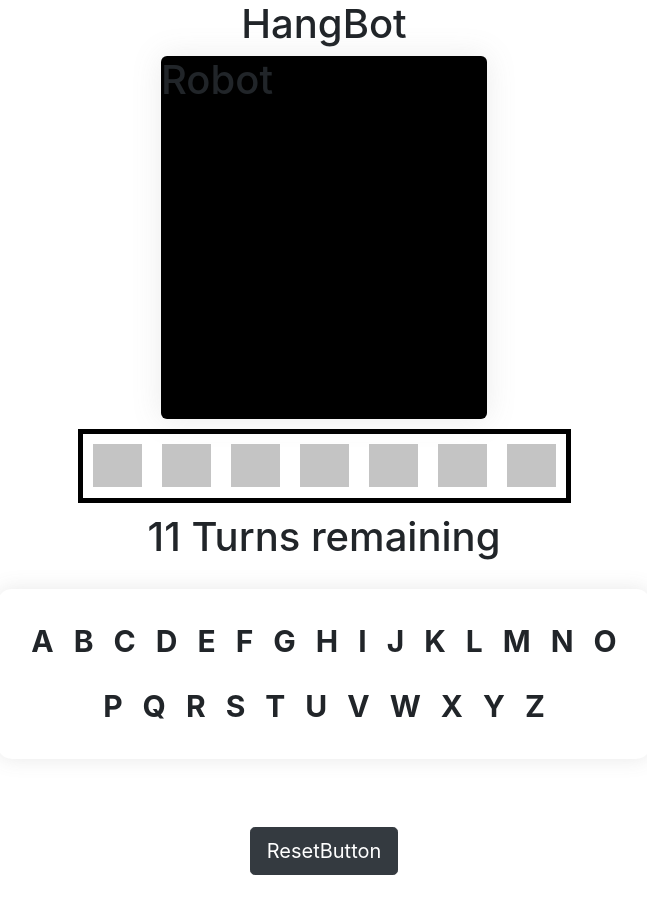
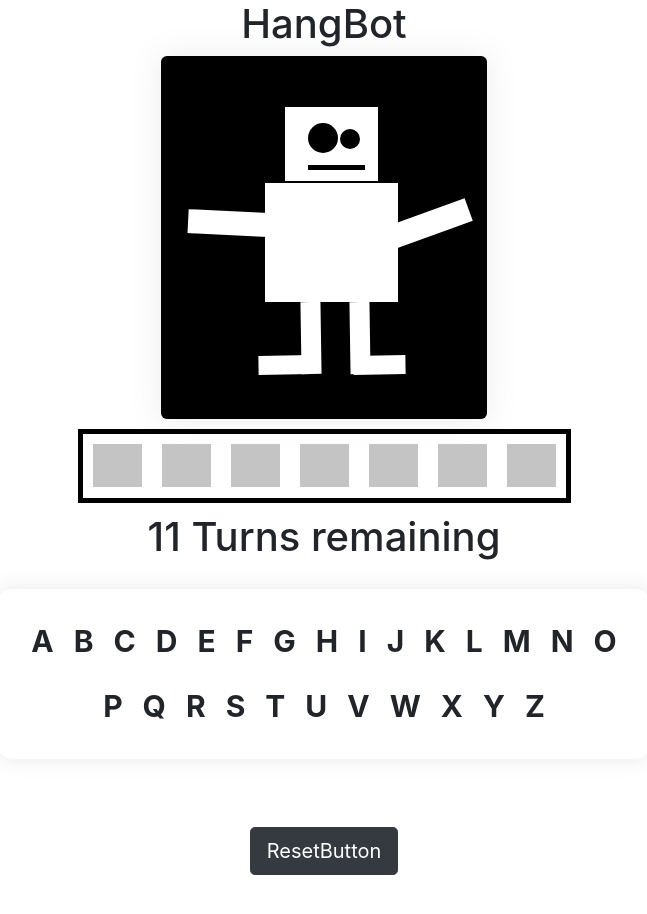
Before and after one commit to dustatron/hangbot, a React (Create React App) app: page / in a window 1280 px wide. Shown: the top 914 px of the page, without its empty margins (316-963 px from the left). Built offline with nearby package versions, Linux system fonts and the light colour scheme.

Commit message:
add robot art work with css.

```diff
--- a/src/components/App.js
+++ b/src/components/App.js
@@ -15,12 +15,13 @@ class App extends React.Component {
     super(props);
   }
 
+  handleLetterClick = (letter) => {
+    const { dispatch } = this.props;
+    const action = { type: a.ADD_LETTER, letter: letter };
+    dispatch(action);
+  };
+
   render() {
-    const handleLetterClick = (letter) => {
-      const { dispatch } = this.props;
-      const action = { type: a.ADD_LETTER, letter: letter };
-      dispatch(action);
-    };
     return (
       <React.Fragment>
         <Container>
@@ -48,7 +49,7 @@ class App extends React.Component {
 
           <Row>
             <Col>
-              <LetterChoices onLetterClick={handleLetterClick} />
+              <LetterChoices onLetterClick={this.handleLetterClick} />
             </Col>
           </Row>
           <Row>
--- a/src/components/Robot.js
+++ b/src/components/Robot.js
@@ -3,6 +3,7 @@ import PropTypes from "prop-types";
 
 const Robot = (props) => {
   const botStyle = {
+    position: "relative",
     margin: "auto",
     width: "326px",
     height: "363px",
@@ -10,9 +11,124 @@ const Robot = (props) => {
     boxShadow: "0px 0px 30px rgba(121, 120, 120, 0.15)",
     borderRadius: "6px"
   };
+
+  const body = {
+    position: "absolute",
+    width: "133px",
+    height: "119px",
+    left: "32%",
+    top: "35%",
+    background: "#FFFFFF"
+  };
+  const leftArm = {
+    position: "absolute",
+    width: "24.16px",
+    height: "80.07px",
+    left: "79%",
+    top: "35%",
+    background: "#FFFFFF",
+    transform: "rotate(-109.89deg)"
+  };
+  const leftLeg = {
+    position: "absolute",
+    width: "72px",
+    height: "20px",
+    left: "35%",
+    top: "75%",
+    background: "#FFFFFF",
+    transform: "rotate(-90.89deg)"
+  };
+  const leftFoot = {
+    position: "absolute",
+    width: "19px",
+    height: "52px",
+    left: "35%",
+    top: "78%",
+    background: "#FFFFFF",
+    transform: "rotate(-90.89deg)"
+  };
+  const rightFoot = {
+    position: "absolute",
+    width: "19px",
+    height: "52px",
+    left: "64%",
+    top: "78%",
+    background: "#FFFFFF",
+    transform: "rotate(-90.89deg)"
+  };
+  const rightLeg = {
+    position: "absolute",
+    width: "72px",
+    height: "20px",
+    left: "50%",
+    top: "75%",
+    background: "#FFFFFF",
+    transform: "rotate(-90.89deg)"
+  };
+  const rightArm = {
+    position: "absolute",
+    width: "24.16px",
+    height: "80.07px",
+    left: "17%",
+    top: "35%",
+    background: "#FFFFFF",
+    transform: "rotate(-87.17deg)"
+  };
+
+  const head = {
+    position: "absolute",
+    width: "93px",
+    height: "74px",
+    left: "38%",
+    top: "14%",
+    background: "#FFFFFF"
+  };
+
+  const rightEye = {
+    position: "absolute",
+    width: "20px",
+    height: "20px",
+    left: "55%",
+    top: "20%",
+    borderRadius: "50%",
+    background: "#000000"
+  };
+  const leftEye = {
+    position: "absolute",
+    width: "30px",
+    height: "30px",
+    left: "45%",
+    top: "18.5%",
+    borderRadius: "50%",
+    background: "#000000"
+  };
+  const mouth = {
+    position: "absolute",
+    width: "57px",
+    height: "5px",
+    left: "45%",
+    top: "30%",
+
+    background: "#000000"
+  };
+
   return (
     <div style={botStyle}>
-      <h1>Robot</h1>
+      {/* Head Elements */}
+      <div style={head} />
+      <div style={rightEye} />
+      <div style={leftEye} />
+      <div style={mouth} />
+      {/* Body Elements  */}
+      <div style={body} />
+      {/* Left Side */}
+      <div style={leftArm} />
+      <div style={leftLeg} />
+      <div style={leftFoot} />
+      {/* right side  */}
+      <div style={rightArm} />
+      <div style={rightLeg} />
+      <div style={rightFoot} />
     </div>
   );
 };
```
